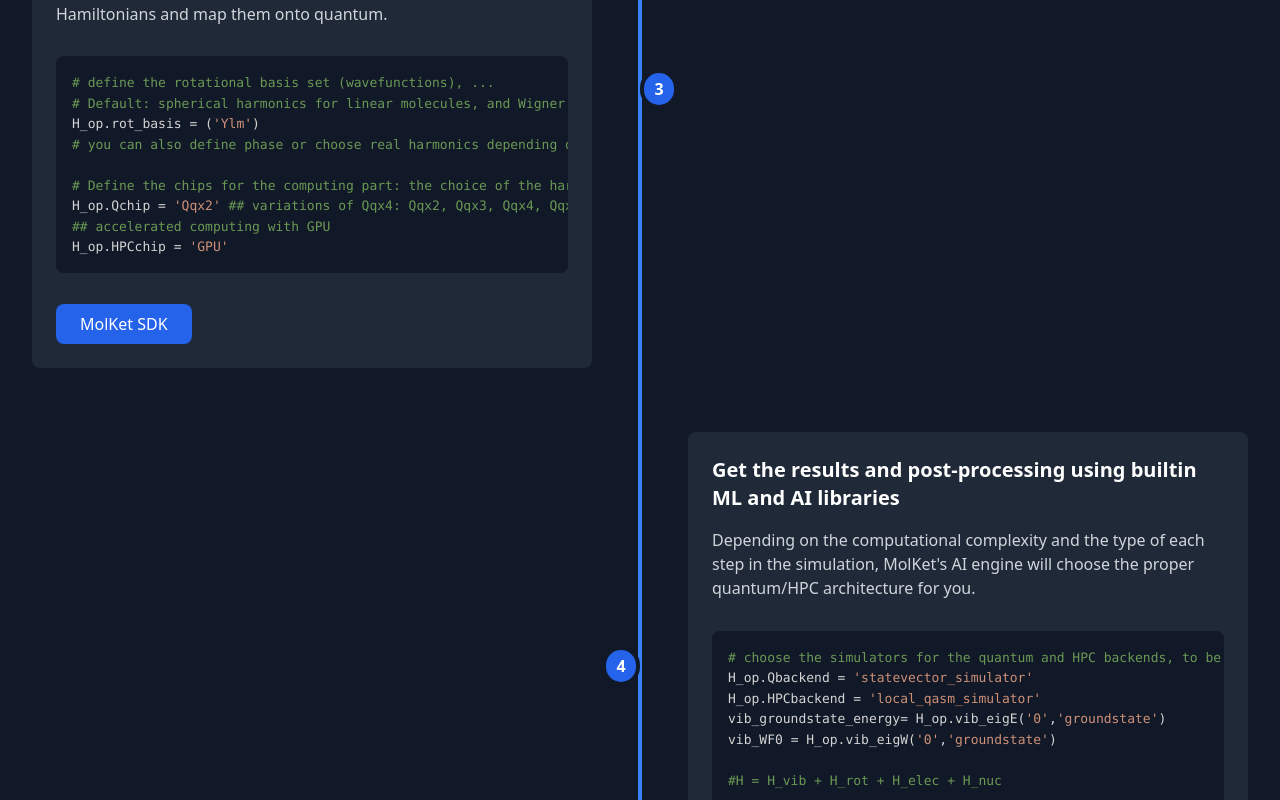
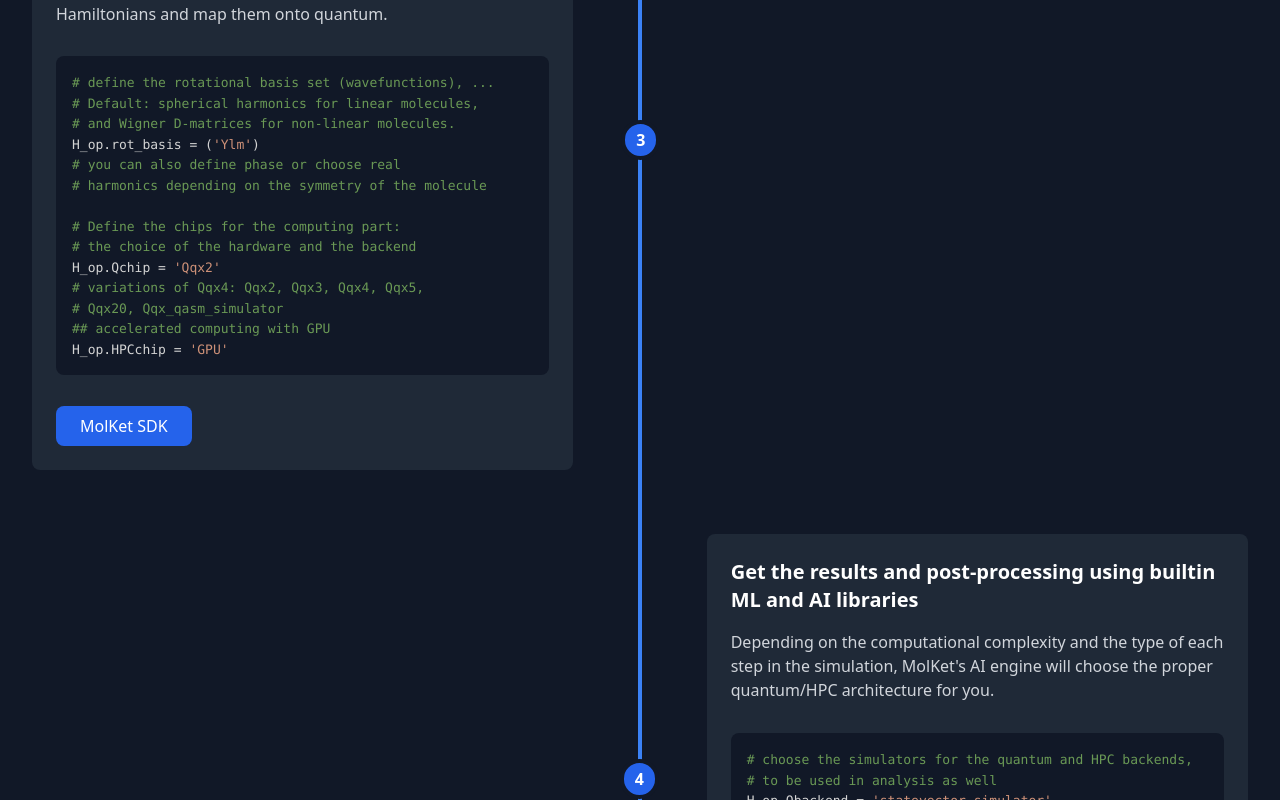
Before and after one commit to zainmo11/Molket, a React (Vite) app: page / in a window 1280 px wide. Shown: the part 4520-5320 px from the top of the page. Built offline with nearby package versions, Linux system fonts and the light colour scheme.

Commit message:
Add files via upload

```diff
--- a/src/components/HowItWorks.tsx
+++ b/src/components/HowItWorks.tsx
@@ -35,12 +35,17 @@ H_op.nuc_basis = ('harmonic','Gaussian')`,
       title: "MolKet's AI engine will assist in selecting the algorithms and computing platforms",
       content: "Depending on the computational complexity and the type of each step in the simulation, MolKet's AI engine will choose the proper quantum/HPC architecture for you. It will also optimize the execution on each type of hardware by training the general Hamiltonians and map them onto quantum.",
       code: `# define the rotational basis set (wavefunctions), ...
-# Default: spherical harmonics for linear molecules, and Wigner D-matrices for non-linear molecules.
+# Default: spherical harmonics for linear molecules,
+# and Wigner D-matrices for non-linear molecules.
 H_op.rot_basis = ('Ylm')
-# you can also define phase or choose real harmonics depending on the symmetry of the molecule
+# you can also define phase or choose real
+# harmonics depending on the symmetry of the molecule
 
-# Define the chips for the computing part: the choice of the hardware and the backend
-H_op.Qchip = 'Qqx2' ## variations of Qqx4: Qqx2, Qqx3, Qqx4, Qqx5, Qqx20, Qqx_qasm_simulator
+# Define the chips for the computing part:
+# the choice of the hardware and the backend
+H_op.Qchip = 'Qqx2'
+# variations of Qqx4: Qqx2, Qqx3, Qqx4, Qqx5,
+# Qqx20, Qqx_qasm_simulator
 ## accelerated computing with GPU
 H_op.HPCchip = 'GPU'`,
       isLeft: true
@@ -48,7 +53,8 @@ H_op.HPCchip = 'GPU'`,
     {
       title: "Get the results and post-processing using builtin ML and AI libraries",
       content: "Depending on the computational complexity and the type of each step in the simulation, MolKet's AI engine will choose the proper quantum/HPC architecture for you.",
-      code: `# choose the simulators for the quantum and HPC backends, to be used in analysis as well
+      code: `# choose the simulators for the quantum and HPC backends,
+# to be used in analysis as well
 H_op.Qbackend = 'statevector_simulator'
 H_op.HPCbackend = 'local_qasm_simulator'
 vib_groundstate_energy= H_op.vib_eigE('0','groundstate')
```
